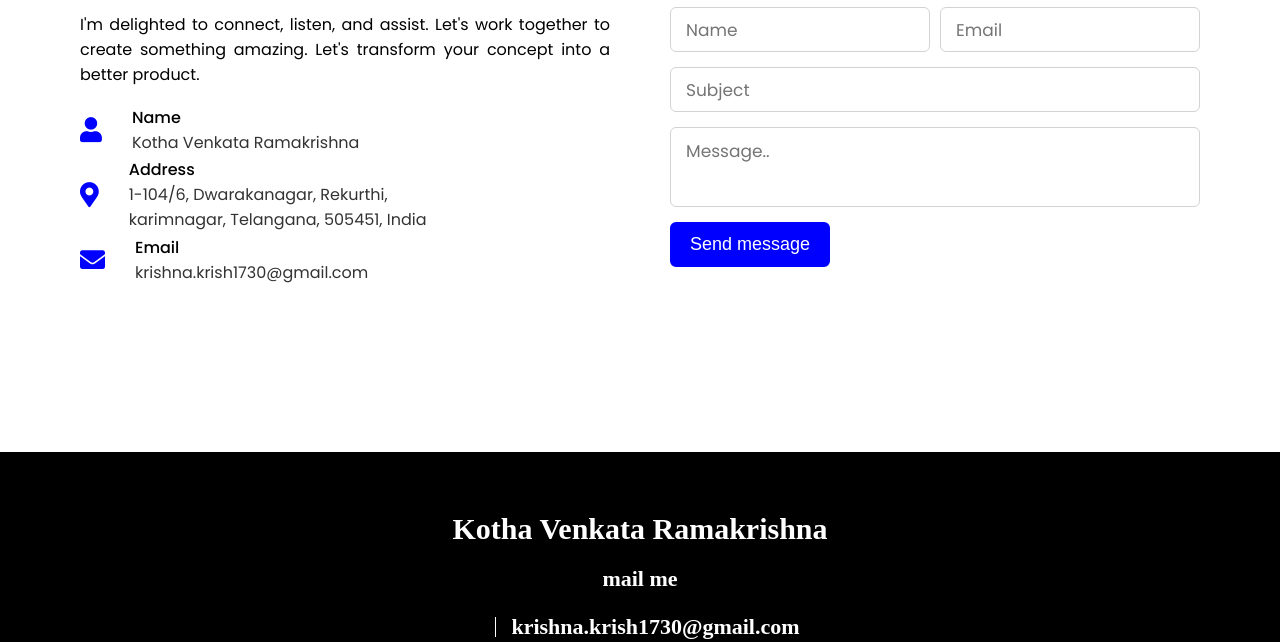
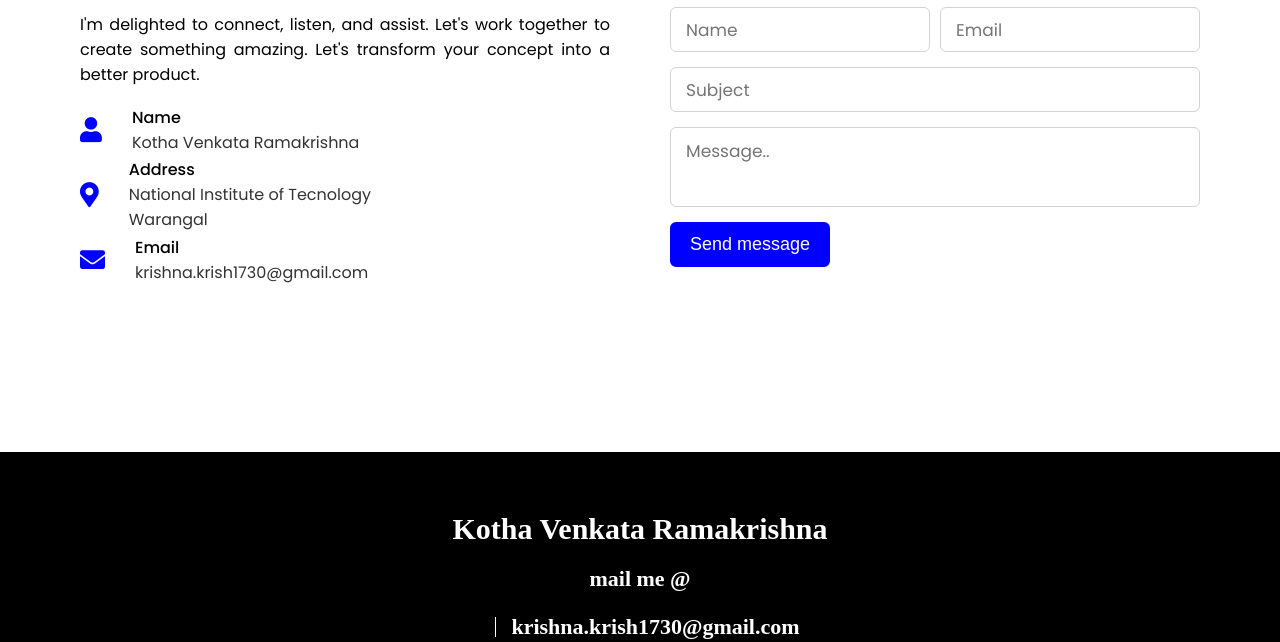
Before and after one commit to krishna1730/VenkataRamakrishnaKotha, a plain HTML site: page index.html in a window 1280 px wide. Shown: the part 3935-4577 px from the top of the page. Drawn offline with nearby package versions, Linux system fonts and the light colour scheme.

Commit message:
index.html

```diff
--- a/index.html
+++ b/index.html
@@ -157,8 +157,8 @@
                             <i class="fas fa-map-marker-alt"></i>
                             <div class="info">
                                 <div class="head">Address</div>
-                                <div class="sub-title">1-104/6, Dwarakanagar, Rekurthi,</div>
-                                <div class="sub-title">karimnagar, Telangana, 505451, India</div>
+                                <div class="sub-title">National Institute of Tecnology</div>
+                                <div class="sub-title">Warangal</div>
                             </div>
                         </div>
                         <div class="row">
@@ -204,7 +204,7 @@
                 <div class="container">
                     <div class="footer-info">
                         <h2>Kotha Venkata Ramakrishna</h2>
-                        <h3>mail me</h3>
+                        <h3>mail me @</h3>
                         <div class="footer-menu">
                         <p></p>
                         <p>krishna.krish1730@gmail.com</p>
```
